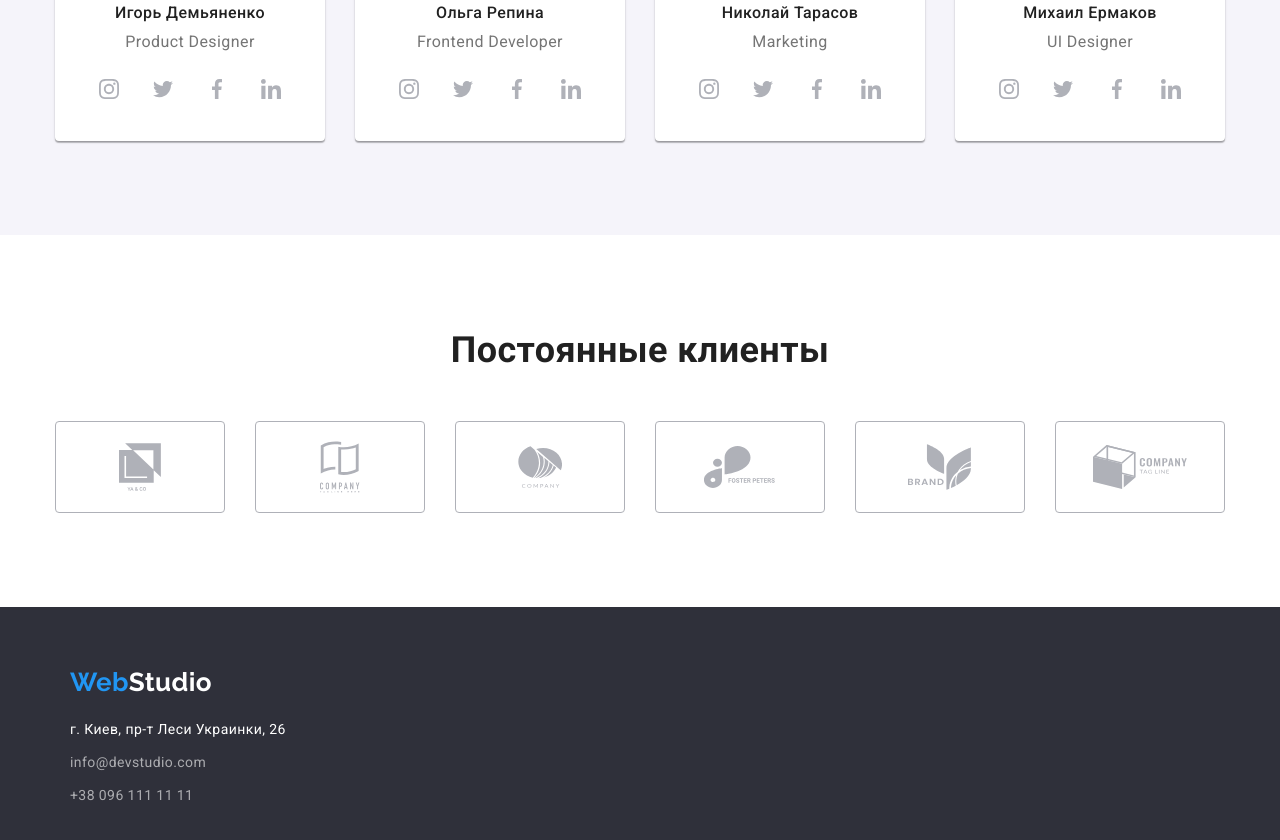
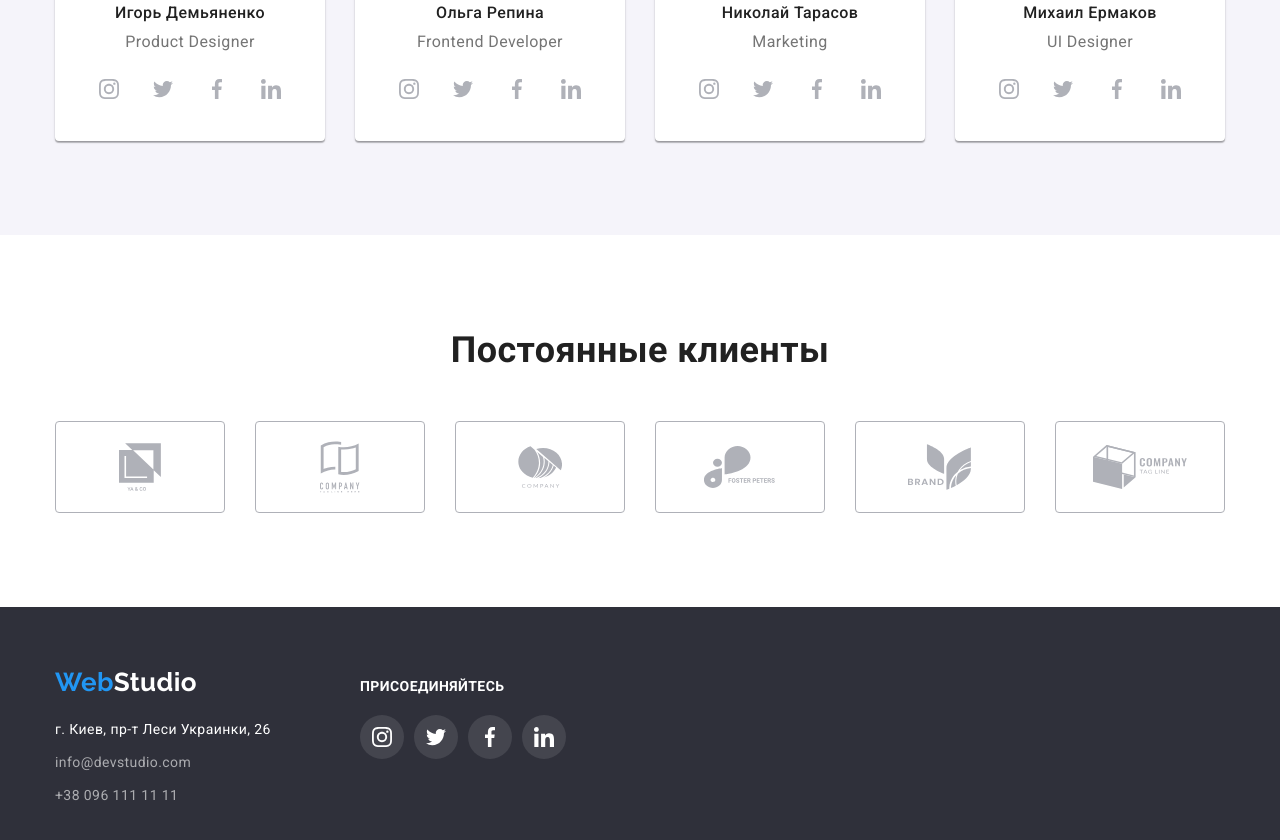
Before and after one commit to Korystov/goit-markup-hw-04, a plain HTML site: page index.html in a window 1280 px wide. Shown: the part 2072-2912 px from the top of the page. Drawn offline with nearby package versions, Linux system fonts and the light colour scheme.

Commit message:
added media icon to footer

```diff
--- a/css/styles.css
+++ b/css/styles.css
@@ -406,6 +406,14 @@ figure {
   padding: 60px 0;
 }
 
+.footer-container {
+  display: flex;
+}
+
+.footer-address-container {
+  margin-right: 70px;
+}
+
 .logo-alt {
   color: var(--main-color-light);
   padding: 0;
@@ -434,7 +442,50 @@ figure {
 .footer-address-list-link:hover,
 .footer-address-link:focus,
 .footer-address-list-link:focus {
-  color: #2196f3;
+  color: var(--accent-color);
+}
+
+.footer-social-container {
+  margin-top: 12px;
+}
+
+.footer-social-title {
+  font-weight: 700;
+  font-size: 14px;
+  line-height: 1.14;
+  letter-spacing: var(--main-text-letter-spasing);
+  text-transform: uppercase;
+  color: var(--main-color-light);
+  margin-bottom: 20px;
+}
+
+.footer-social-list {
+  display: flex;
+}
+
+.footer-social-list-item {
+  width: 44px;
+  height: 44px;
+}
+
+.footer-social-list-item:not(:last-child) {
+  margin-right: 10px;
+}
+
+.footer-social-list-link {
+  display: flex;
+  justify-content: center;
+  align-items: center;
+  width: 100%;
+  height: 100%;
+  border-radius: 50%;
+  background-color: rgba(255, 255, 255, 0.1);
+  fill: var(--main-color-light);
+}
+
+.footer-social-list-link:hover,
+.footer-social-list-link:focus {
+  background-color: var(--accent-color);
 }
 
 /* collections */
--- a/index.html
+++ b/index.html
@@ -420,13 +420,12 @@
 
     <!--Подвал-->
 
-    <footer class="footer">
+    <footer class="footer" id="feedback">
       <div class="footer-container container">
-        <div class="footer-container container feedback" id="feedback">
+        <div class="footer-address-container">
           <a class="logo link logo-alt" href="./index.html" lang="en">
             <span class="logo-accent">Web</span>Studio
           </a>
-
           <address class="footer-address">
             <a
               class="footer-address-link link"
@@ -454,6 +453,39 @@
             </ul>
           </address>
         </div>
+        <div class="footer-social-container">
+          <p class="footer-social-title">присоединяйтесь</p>
+          <ul class="footer-social-list list">
+            <li class="footer-social-list-item">
+              <a class="footer-social-list-link link" href="#">
+                <svg class="footer-social-icon" width="20" heigth="20">
+                  <use href="./images/sprite.svg#instagram"></use>
+                </svg>
+              </a>
+            </li>
+            <li class="footer-social-list-item">
+              <a class="footer-social-list-link link" href="#">
+                <svg class="footer-social-icon" width="20" heigth="20">
+                  <use href="./images/sprite.svg#twitter"></use>
+                </svg>
+              </a>
+            </li>
+            <li class="footer-social-list-item">
+              <a class="footer-social-list-link link" href="#">
+                <svg class="footer-social-icon" width="20" heigth="20">
+                  <use href="./images/sprite.svg#facebook"></use>
+                </svg>
+              </a>
+            </li>
+            <li class="footer-social-list-item">
+              <a class="footer-social-list-link link" href="#">
+                <svg class="footer-social-icon" width="20" heigth="20">
+                  <use href="./images/sprite.svg#linkedin"></use>
+                </svg>
+              </a>
+            </li>
+          </ul>
+        </div>
       </div>
     </footer>
   </body>
```
